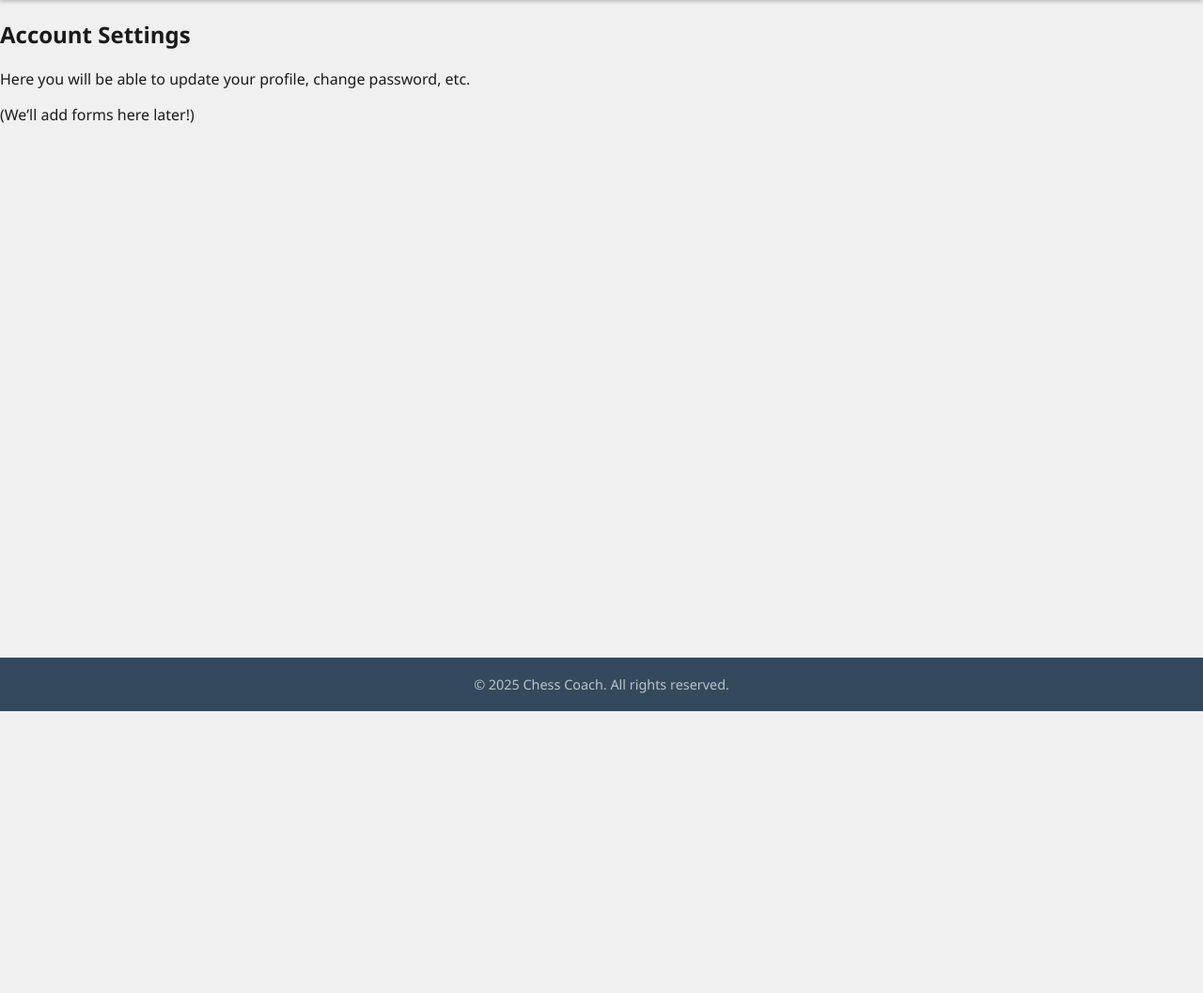
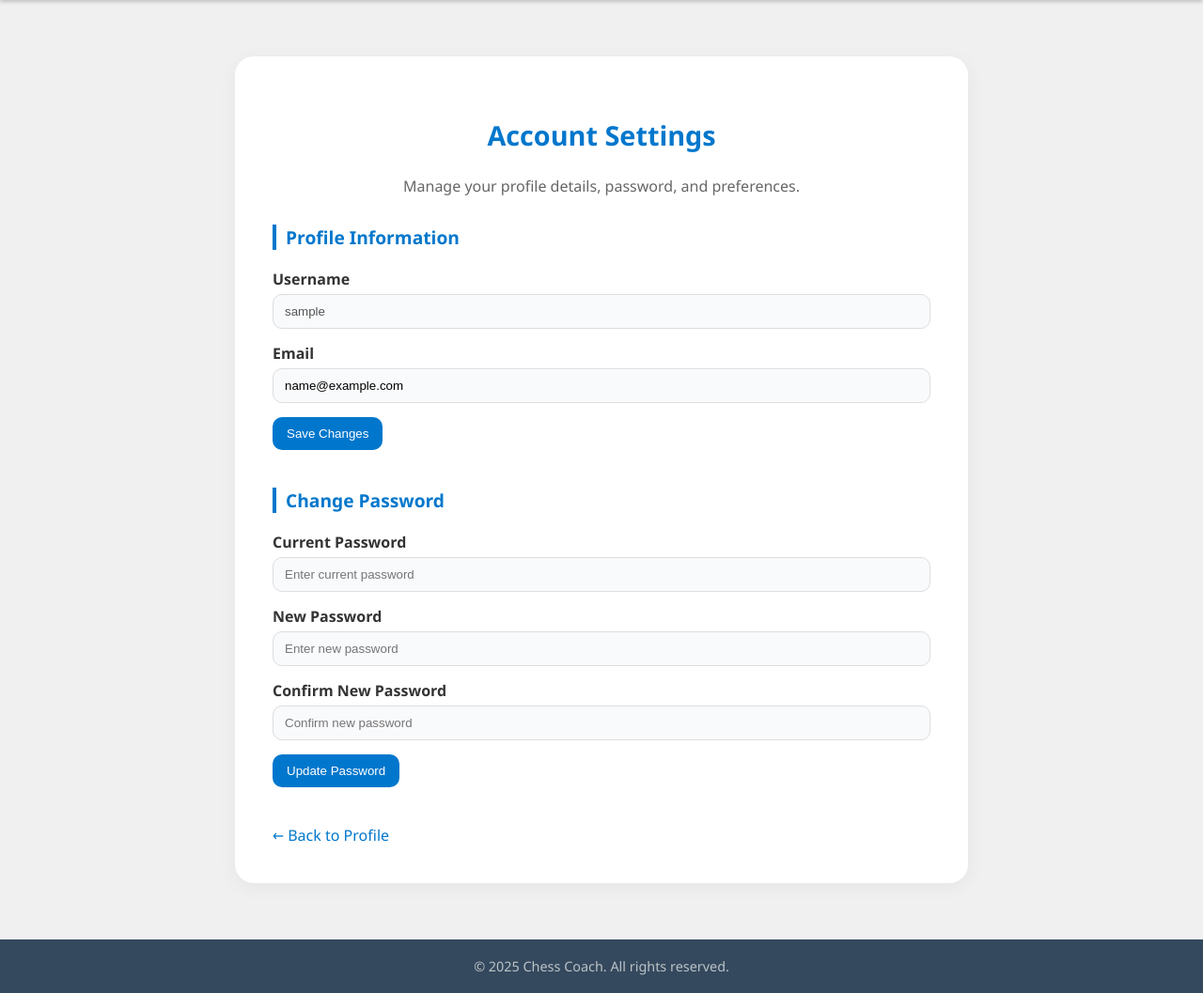
Before and after one commit to meleknurb/chess_coach, a Django app: page /users/settings/ in a window 1280 px wide. Shown: the part 65-1122 px from the top of the page at 94% size. Before the commit the page ends 822 px from the top, so only its background shows below. Run offline with Django 5.2, Linux system fonts and the light colour scheme; the visitor is signed in with stand-in values (Sample User, id 1); some libraries are stand-ins or nearby versions.

Commit message:
feat(settings): Implement full settings page structure with forms
Replaces the placeholder content in settings.html with a fully structured layout and functional forms. Changes include:

- Introduced distinct sections for 'Profile Information' and 'Change Password'.
- Added form elements (input fields, submit buttons) with dynamic user data ({{ user.email }}).
- Included necessary Django template tags (e.g., {% csrf_token %}) for form submission.
- Integrated a 'Back to Profile' link for navigation.

```diff
--- a/users/templates/settings.html
+++ b/users/templates/settings.html
@@ -1,5 +1,6 @@
+<!-- settings.html -->
+
 {% extends "base.html" %}
-
 {% load static %}
 
 {% block title %}Settings | Chess Coach{% endblock %}
@@ -9,9 +10,52 @@
 {% endblock %}
 
 {% block content %}
-<div class="settings-container">
-    <h2>Account Settings</h2>
-    <p>Here you will be able to update your profile, change password, etc.</p>
-    <p>(We’ll add forms here later!)</p>
+<div class="settings-page">
+
+    <div class="settings-header">
+        <h2>Account Settings</h2>
+        <p>Manage your profile details, password, and preferences.</p>
+    </div>
+
+    <div class="settings-section">
+        <h3>Profile Information</h3>
+        <form method="POST" class="settings-form">
+            {% csrf_token %}
+            <div class="form-group">
+                <label>Username</label>
+                <input type="text" name="username" value="{{ user.username }}" disabled>
+            </div>
+            <div class="form-group">
+                <label>Email</label>
+                <input type="email" name="email" value="{{ user.email }}">
+            </div>
+            <button type="submit" class="btn-save">Save Changes</button>
+        </form>
+    </div>
+
+    <div class="settings-section">
+        <h3>Change Password</h3>
+        <form method="POST" class="settings-form">
+            {% csrf_token %}
+            <div class="form-group">
+                <label>Current Password</label>
+                <input type="password" name="current_password" placeholder="Enter current password">
+            </div>
+            <div class="form-group">
+                <label>New Password</label>
+                <input type="password" name="new_password" placeholder="Enter new password">
+            </div>
+            <div class="form-group">
+                <label>Confirm New Password</label>
+                <input type="password" name="confirm_password" placeholder="Confirm new password">
+            </div>
+            <button type="submit" class="btn-save">Update Password</button>
+        </form>
+    </div>
+
+    <div class="settings-footer">
+        <a href="{% url 'users:profile' %}" class="btn-back">← Back to Profile</a>
+    </div>
+
 </div>
 {% endblock %}
```
